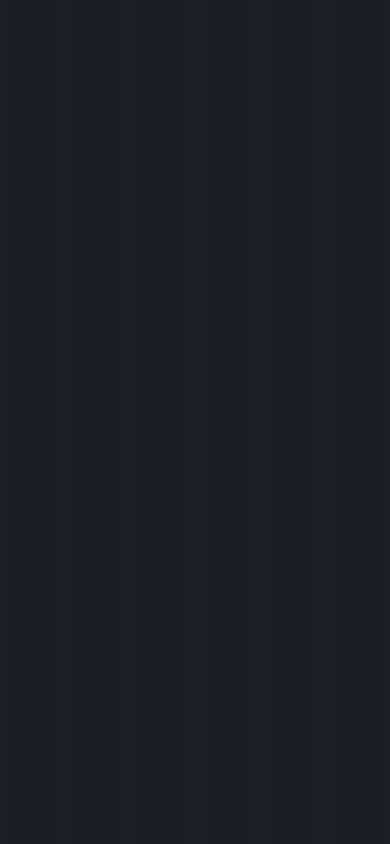
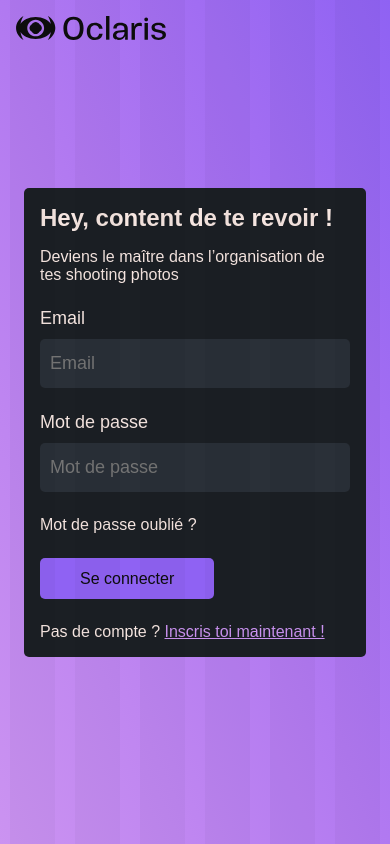
Before and after one commit to Tanjiro94/oclaris, a Vue app in the folder front/: page / in a window 390 px wide. Built offline with nearby package versions, Linux system fonts and the light colour scheme; a web font is replaced by a local one.

Commit message:
feat(login): add login page ui

```diff
--- a/front/base.css
+++ b/front/base.css
@@ -15,9 +15,9 @@ html {
   font-size: 16px;
 }
 
-#app {
+/* #app {
   padding-top: calc(80 / 16 * 1rem);
-}
+} */
 
 body {
   background-color: var(--secondary-grey);
--- a/front/src/components/UiButton.vue
+++ b/front/src/components/UiButton.vue
@@ -7,8 +7,11 @@
 
 <script lang="ts" setup>
 import type { ButtonProps } from '@/ts/Button';
-import { computed } from 'vue';
-const props = defineProps<ButtonProps>();
+import { computed, withDefaults } from 'vue';
+const props = withDefaults(defineProps<ButtonProps>(), {
+    type: 'button',
+    className: '',
+});
 
 const typeClass = computed(() => {
     if(!props.typeClass) return 'button-primary';
@@ -54,12 +57,15 @@ const sizeClass = computed(() => {
 /* size */
 .button-sm{
     min-width: 100px;
+    width: fit-content;
 }
 .button-md{
     min-width: 150px;
+    width: fit-content;
 }
 .button-lg{
     min-width: 250px;
+    width: fit-content;
 }
 
 /* type */
--- a/front/src/components/UiMessage.vue
+++ b/front/src/components/UiMessage.vue
@@ -1,8 +1,8 @@
 <template>
-    <div class="message-container-fixed" :style="{ pointerEvents: isOpen ? 'auto' : 'none', backdropFilter: isOpen ? 'blur(2px)' : 'none' }">
+    <div class="message-container-fixed" :style="{ pointerEvents: props.isOpen ? 'auto' : 'none', backdropFilter: props.isOpen ? 'blur(2px)' : 'none' }">
         <div class="message-container">
             <transition name="slide-fade" mode="out-in">
-                <div class="message-container content" :class="typeClass" v-if="isOpen">
+                <div class="message-container content" :class="typeClass" v-show="props.isOpen">
                     <i :class="props.type === 'success' ? 'fa-solid fa-circle-check' : 'fa-solid fa-circle-xmark'"></i>
                     <p>{{ props.message }}</p>
                     <i class="fa-solid fa-xmark close-icon" @click="closeMessage"></i>
@@ -13,10 +13,17 @@
 </template>
 
 <script lang="ts" setup>
-import { computed, ref } from 'vue';
-const props = defineProps<{
+import { computed, withDefaults } from 'vue';
+const props = withDefaults(defineProps<{
     type: 'success' | 'error';
     message: string;
+    isOpen: boolean;
+}>(), {
+    isOpen: false,
+});
+
+const emit = defineEmits<{
+    (e: 'update:isOpen', value: boolean): void
 }>();
 
 const typeClass = computed(() => {
@@ -30,10 +37,9 @@ const typeClass = computed(() => {
     }
 });
 
-const isOpen = ref(false);
 
 function closeMessage() {
-    isOpen.value = false;
+    emit('update:isOpen', false);
 }
 </script>
 
--- a/front/src/pages/LoginView.vue
+++ b/front/src/pages/LoginView.vue
@@ -1,11 +1,147 @@
 <template>
-    <div class="login-page"></div>
+    <div class="login-page">
+        <div class="logo-mobile-wrapper">
+        <img src="../../public/assets/logo-black.svg" alt="logo" class="logo-mobile-fixed">
+        </div>
+        <div class="left-side container">
+            <img src="../../public/assets/logo-black.svg" alt="logo">
+        </div>
+        <div class="right-side">
+            <div class="content">
+                <div class="text-container">
+                    <h1>Hey, content de te revoir !</h1>
+                    <p>Deviens le maître dans l’organisation de tes shooting photos</p>
+                </div>
+                <form class="form-container" @submit.prevent="login">
+                    <div class="form-group">
+                    <Input label="Email" type="email" placeholder="Email" size="lg" v-model="email" name="email" id="email" />
+                    </div>
+                    <div class="form-group">
+                    <Input label="Mot de passe" type="password" placeholder="Mot de passe" size="lg" v-model="password" name="password" id="password" />
+                    </div>
+                    <p><a href="/forgot-password" class="forgot-password-link">Mot de passe oublié ?</a></p>
+                    <Button text="Se connecter" typeClass="primary" type="submit" />
+                </form>
+                <p>Pas de compte ? <a href="/register" class="register-link">Inscris toi maintenant !</a></p>
+            </div>
+        </div>
+        <Message type="error" :message="message" v-if="message" :isOpen="error" @update:isOpen="error = $event" />
+        <Message type="success" :message="message" v-if="message" :isOpen="success" @update:isOpen="success = $event" />
+    </div>
 </template>
 
 <script lang="ts" setup>
+import Input from '@/components/UiInput.vue';
+import Button from '@/components/UiButton.vue';
+import { ref } from 'vue';
+import Message from '@/components/UiMessage.vue';
 
+const email = ref('');
+const password = ref('');
+const message = ref('');
+const error = ref(false);
+const success = ref(false);
+
+async function login() {
+    if(!email.value || !password.value) {
+        message.value = 'Veuillez remplir tous les champs';
+        error.value = true;
+        return;
+    }
+    console.log(email.value, password.value);
+    success.value = true;
+    message.value = 'Connexion réussie';
+}
 </script>
 
 <style scoped>
+.login-page {
+    display: flex;
+    flex-direction: row;
+    align-items: center;
+    justify-content: center;
+    height: 100dvh;
+}
+
+.logo-mobile-wrapper{
+    display: none;
+    position: fixed;
+    top: 0;
+    left: 0;
+    z-index: 1000;
+    padding: var(--spacing-m);
+}
+
+.logo-mobile-fixed{
+    width: calc(150 / 16 * 1rem);
+}
+
+.left-side {
+    height: 100%;
+    width: 50%;
+    padding-top: var(--spacing-l);
+    background-image: linear-gradient(to right top, #cb93f1, #bf86f1, #b179f1, #a16df2, #8f62f3);
+}
+
+.left-side img{
+    width: calc(150 / 16 * 1rem);
+}
+
+.right-side {
+    width: 50%;
+    height: 100%;
+    padding: var(--spacing-l);
+    display: flex;
+    flex-direction: column;
+    justify-content: center;
+    align-items: center;
+}
+
+.text-container {
+    display: flex;
+    flex-direction: column;
+    gap: var(--spacing-m);
+    margin-bottom: var(--spacing-l);
+}
+
+.form-container {
+    display: flex;
+    flex-direction: column;
+    gap: var(--spacing-l);
+    margin-bottom: var(--spacing-l);
+}
+
+.register-link {
+    color: var(--primary-hover);
+    text-decoration: underline;
+}
+
+
+@media (max-width: 768px) {
+    .logo-mobile-wrapper{
+        display: block;
+    }
+    .left-side {
+        display: none;
+    }
+    .right-side {
+        width: 100%;
+        background-image: linear-gradient(to right top, #cb93f1, #bf86f1, #b179f1, #a16df2, #8f62f3);
+    }
+    .right-side .content {
+        padding: var(--spacing-m);
+        background-color: var(--secondary-grey);
+        border-radius: var(--border-radius);
+    }
+    .right-side .content .text-container p {
+        width: 80%;
+    }
+}
+
+@media (max-width: 400px) {
+    .right-side .content .text-container p {
+        width: 100%;
+    }
+}
 
 </style>
```
Also changed, not shown: front/public/assets/logo-black.svg (added).
